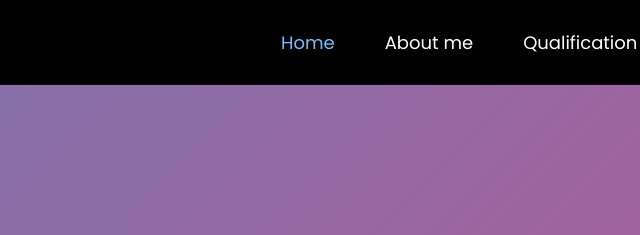
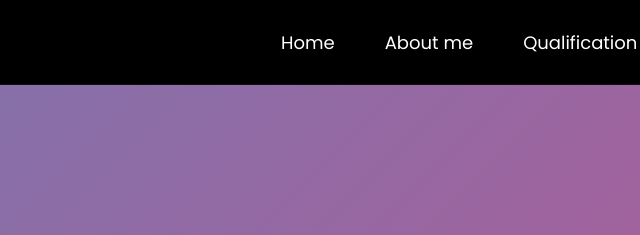
Before and after one commit to tiendatngn/hocweb, a plain HTML site: page My-Porfolio/index.html in a window 1280 px wide. Shown: the top 235 px of the page, 370-1010 px from the left. Drawn offline with nearby package versions, Linux system fonts and the light colour scheme.

Commit message:
turn off navlist a.active

```diff
--- a/My-Porfolio/style.css
+++ b/My-Porfolio/style.css
@@ -76,9 +76,9 @@ header{
     color:#74C0FC;
 }
 
-.navlist a.active{
+/* .navlist a.active{
     color: #74C0FC;
-}
+} */
 
 #menu-icon{
     font-size: 30px;
```
